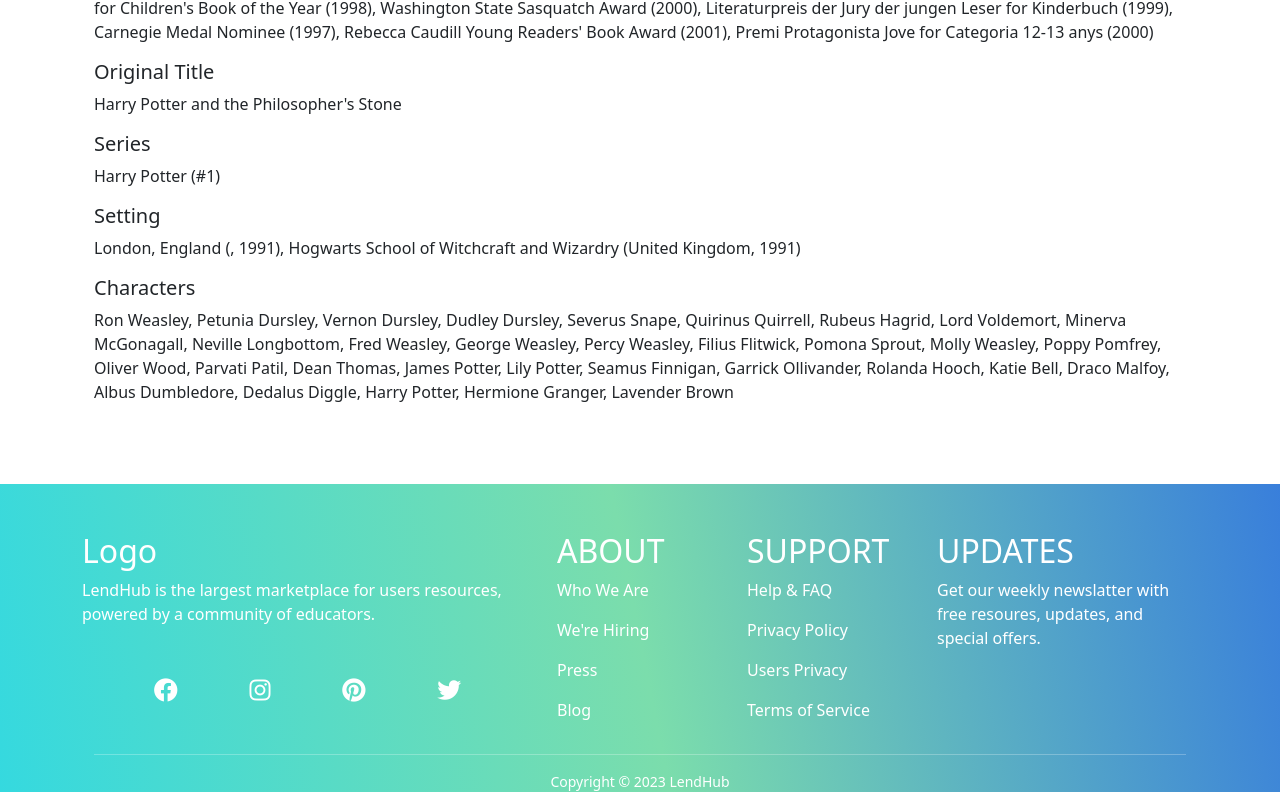
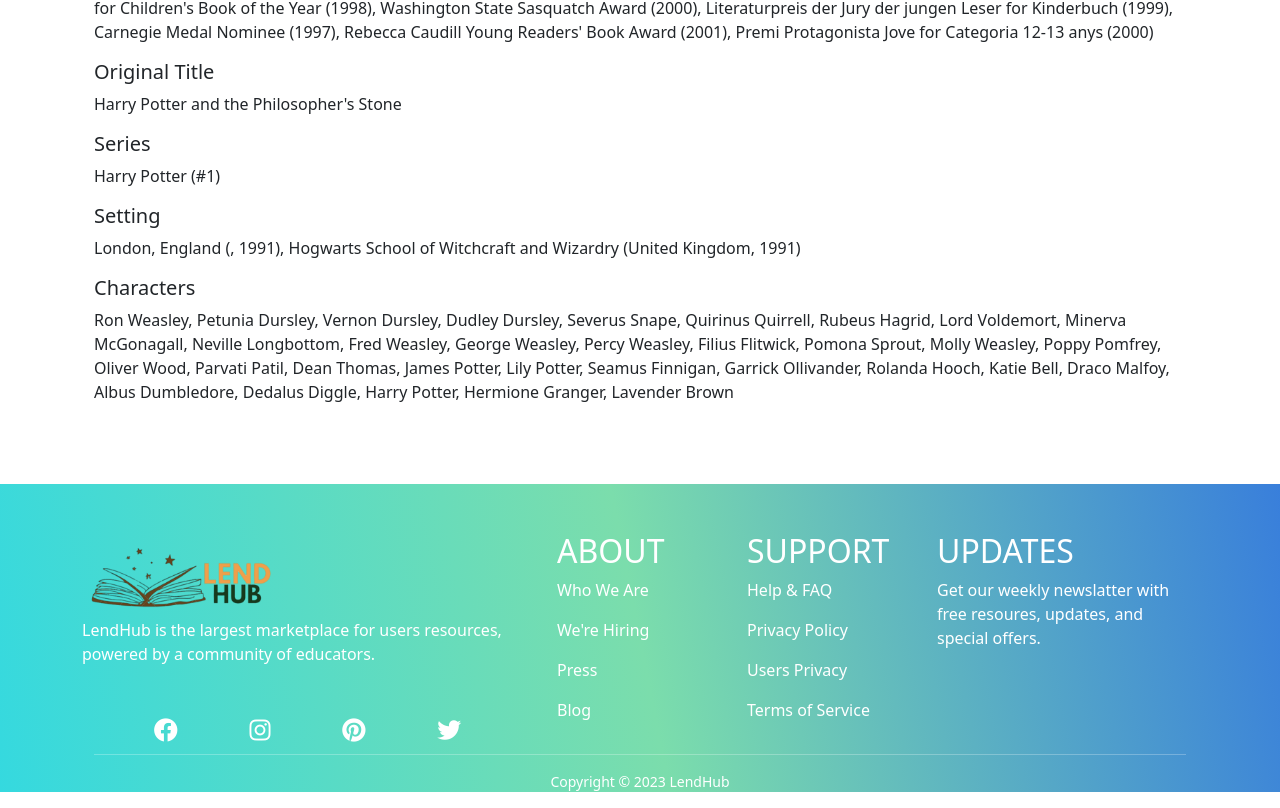
Before and after one commit to NickConsignado/LendHub, a React (Vite) app: page /book-info in a window 1280 px wide. Shown: the part 774-1582 px from the top of the page. Built offline with nearby package versions, Linux system fonts and the light colour scheme.

Commit message:
logo added

```diff
--- a/index.html
+++ b/index.html
@@ -9,6 +9,7 @@
           integrity="sha512-z3gLpd7yknf1YoNbCzqRKc4qyor8gaKU1qmn+CShxbuBusANI9QpRohGBreCFkKxLhei6S9CQXFEbbKuqLg0DA=="
           crossorigin="anonymous" referrerpolicy="no-referrer" />
     <meta name="viewport" content="width=device-width, initial-scale=1.0" />
+    <link rel="icon" type="image/x-icon" href="./src/assets/LOGOCAPSTONE.png">
     <title>LendHub</title>
   </head>
   <body>
--- a/src/components/Footer.jsx
+++ b/src/components/Footer.jsx
@@ -1,4 +1,5 @@
 import { Link } from "react-router-dom"
+import LOGO  from "../assets/LOGOCAPSTONE.png"
 
 function Footer() {
   return (
@@ -7,7 +8,7 @@
       <div className="container mt-5 pt-5 text-white">
         <div className="row">
           <div className="col-5">
-            <h2>Logo</h2>
+            <h2> <img src={LOGO} width={200}/></h2>
             <p>LendHub is the largest marketplace for users resources,
                 powered by a community of educators.
             </p>
```
Also changed, not shown: src/assets/LOGOCAPSTONE.png (added).
